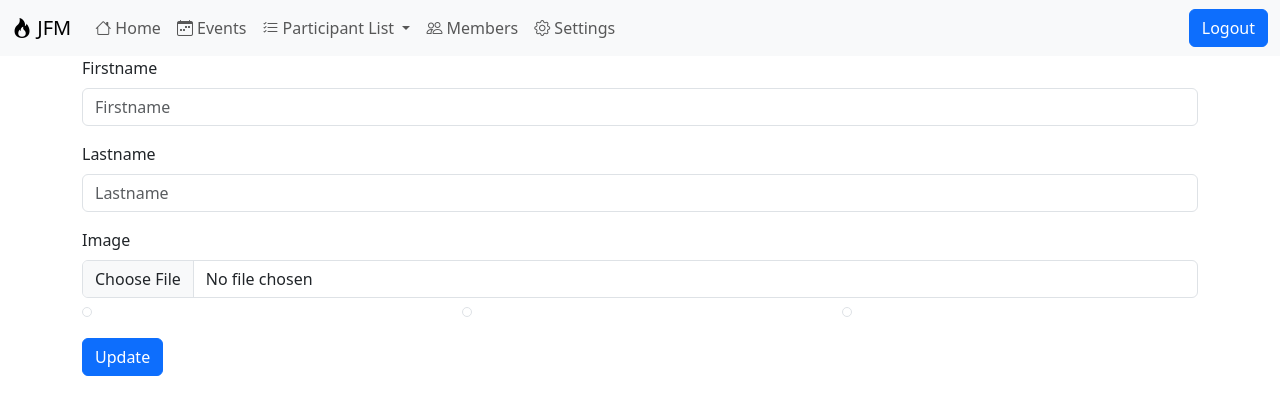
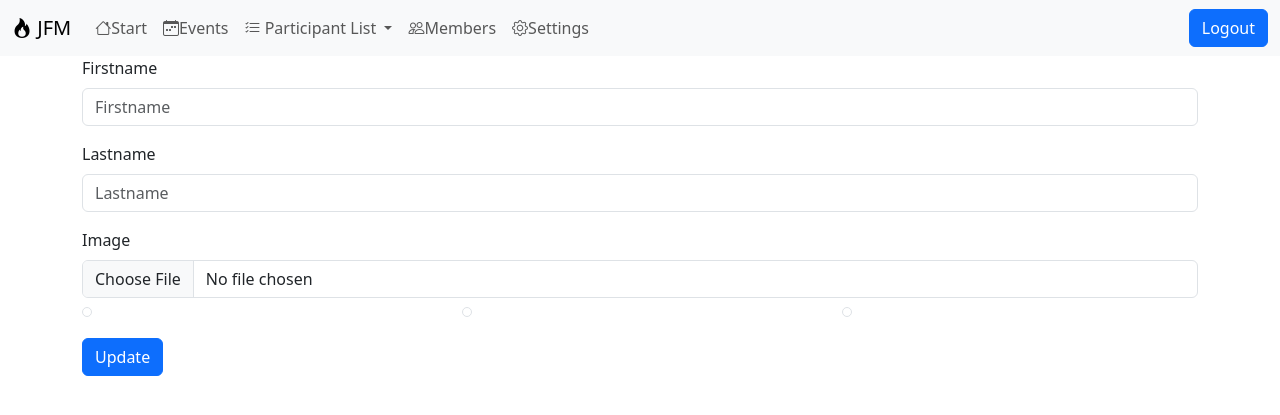
Before and after one commit to jensboe/JFM, a Django app: page /members/create/ in a window 1280 px wide. Shown: the top 415 px of the page. Run offline with Django 4.2, Linux system fonts and the light colour scheme; the visitor is signed in with stand-in values (Sample User, id 1); parts of the project's set-up code (start-up, migrations or seed data) failed here and were passed over; some libraries are stand-ins or nearby versions.

Commit message:
Update language

```diff
--- a/templates/menu/link.html
+++ b/templates/menu/link.html
@@ -2,5 +2,5 @@
 <li class="nav-item">
     {% url url_name as url %}
     <a class="nav-link {% if request.path == url %}active{% endif %}"
-       href="{% url url_name %}"><i class="bi bi-{{ icon }}"></i> {% translate name %}</a>
+       href="{% url url_name %}"><i class="bi bi-{{ icon }}"></i>{{ name }}</a>
 </li>
--- a/templates/menu/navbar.html
+++ b/templates/menu/navbar.html
@@ -13,8 +13,8 @@
         </button>
         <div class="collapse navbar-collapse" id="navbarSupportedContent">
             <ul class="navbar-nav me-auto mb-2 mb-lg-0">
-                {% include 'menu/link.html' with url_name='home' name='Home' icon='house' %}
-                {% include 'menu/link.html' with url_name='events:list' name='Events' icon='calendar-week' %}
+                {% include 'menu/link.html' with url_name='home' name=_('Start') icon='house' %}
+                {% include 'menu/link.html' with url_name='events:list' name=_('Events') icon='calendar-week' %}
                 <li class="nav-item dropdown">
                     <a class="nav-link dropdown-toggle"
                        href="#"
@@ -54,8 +54,8 @@
                         </li>
                     </ul>
                 </li>
-                {% include 'menu/link.html' with url_name='members:list' name='Members' icon='people' %}
-                {% include 'menu/link.html' with url_name='home' name='Settings' icon='gear' %}
+                {% include 'menu/link.html' with url_name='members:list' name=_('Members') icon='people' %}
+                {% include 'menu/link.html' with url_name='home' name=_('Settings') icon='gear' %}
             </ul>
             {% if user.is_authenticated %}
                 <a href="{% url 'logout' %}"
```
Also changed, not shown: locale/de/LC_MESSAGES/django.po, 1 other file.
